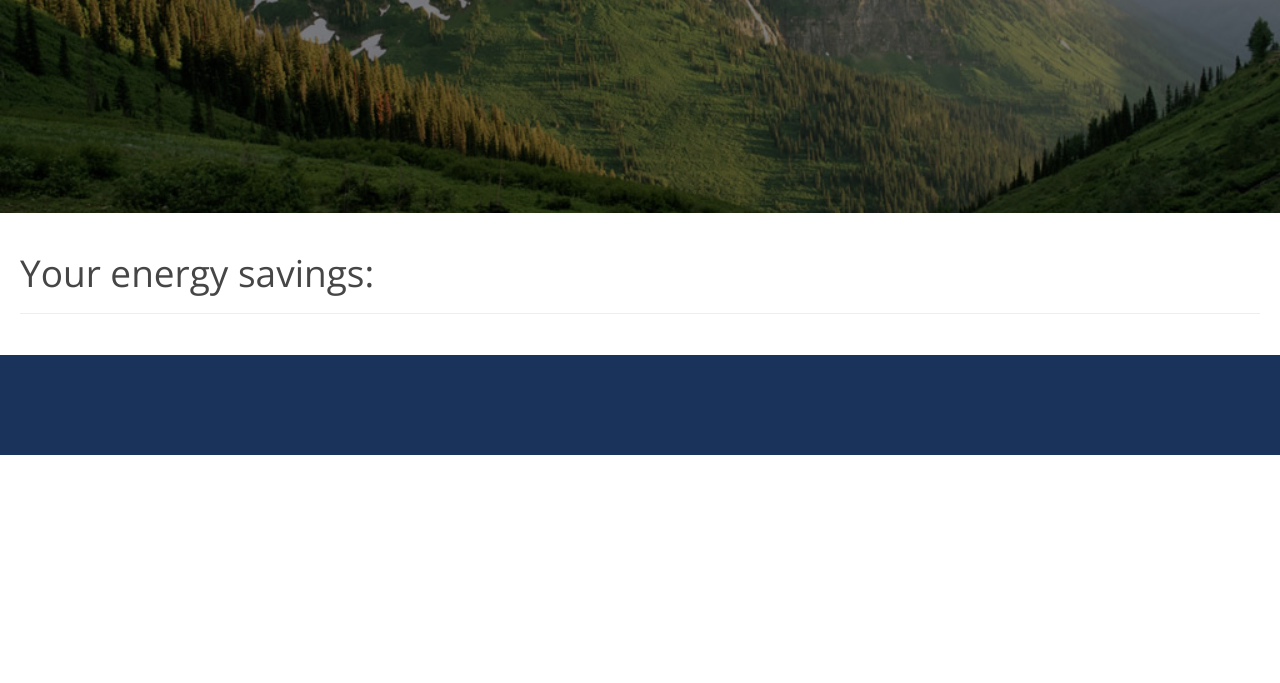
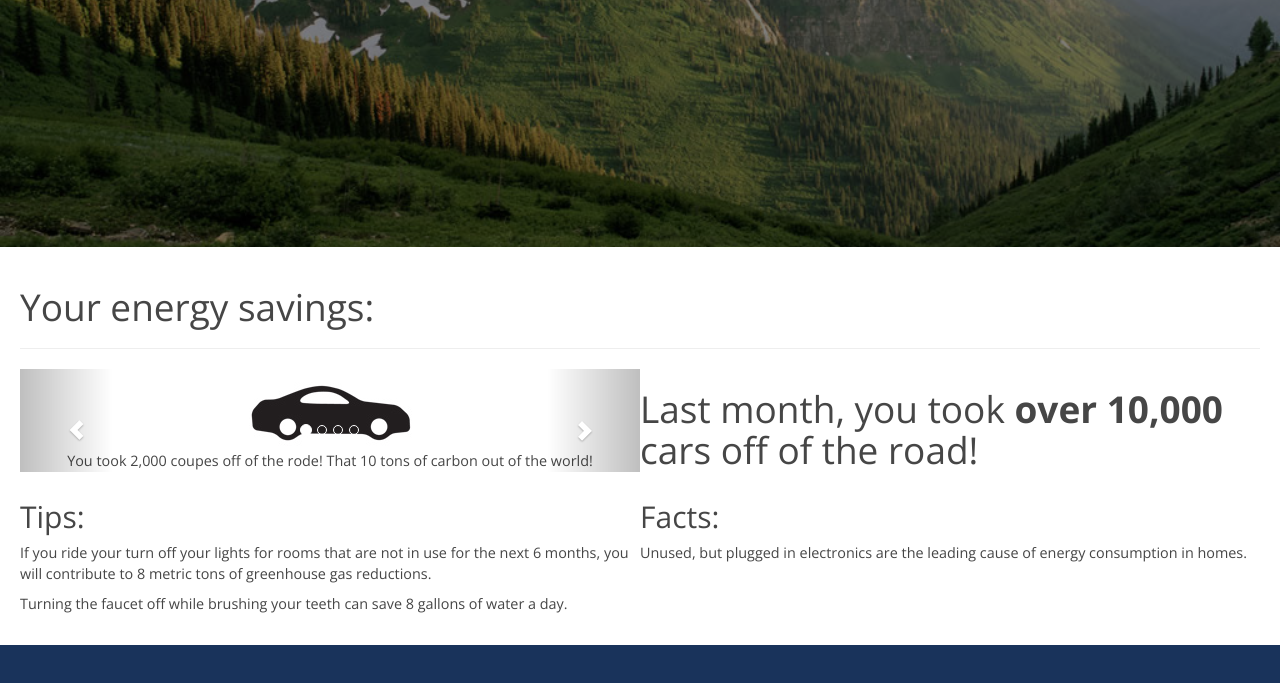
Before and after one commit to chrismgrant/opower-impactvis, a website: page app/index.html in a window 1280 px wide. Shown: the part 585-1268 px from the top of the page. Before the commit the page ends 1040 px from the top, so only its background shows below. Drawn offline with nearby package versions, Linux system fonts and the light colour scheme.

Commit message:
basic ui

```diff
--- a/app/partials/home.html
+++ b/app/partials/home.html
@@ -8,8 +8,8 @@
 	});
 
 	</script>
-	<div class="congrats" >
-		<div class="overlay"></div>
+	<div class="congrats row">
+		<div class="overlay hidden-xs hidden-sm hidden-md"></div>
 		<div class="main-text">
 			<h1 class="headline">
 				The World thanks you!
@@ -25,9 +25,78 @@
 			<h1> Your energy savings: </h1>
 			<hr>
 		</div>
+		<div class="row">
 		<div class="col-sm-6">
+			<div id="carousel-example-generic" class="carousel slide" data-ride="carousel">
+			  <!-- Indicators -->
+			  <ol class="carousel-indicators">
+			    <li data-target="#carousel-example-generic" data-slide-to="0" class="active"></li>
+			    <li data-target="#carousel-example-generic" data-slide-to="1"></li>
+			    <li data-target="#carousel-example-generic" data-slide-to="2"></li>
+					<li data-target="#carousel-example-generic" data-slide-to="3"></li>
+			  </ol>
+
+			  <!-- Wrapper for slides -->
+			  <div class="carousel-inner">
+			    <div class="item active">
+			      <img src="/images/coupe.png" alt="...">
+			      <div class="carousel-caption">
+
+			      </div>
+		        You took 2,000 coupes off of the rode!
+						That 10 tons of carbon out of the world!
+			    </div>
+			    <div class="item">
+			      <img src="/images/truck.png" alt="...">
+			      <div class="carousel-caption">
+
+			      </div>
+		        You took 1,000 trucks off of the rode!
+						That 100 tons of carbon out of the world!
+			    </div>
+			    <div class="item">
+			      <img src="/images/suv.png" alt="...">
+			      <div class="carousel-caption">
+
+			      </div>
+		        You took 1,500 SUVs off of the rode!
+						That 40 tons of carbon out of the world!
+			    </div>
+			    <div class="item">
+			      <img src="/images/hb.png" alt="...">
+			      <div class="carousel-caption">
+
+			      </div>
+		        You took 20,000 coupes off of the rode!
+						That 10 tons of carbon out of the world!
+			    </div>
+			  </div>
+
+			  <!-- Controls -->
+			  <a class="left carousel-control" href="#carousel-example-generic" data-slide="prev">
+			    <span class="glyphicon glyphicon-chevron-left"></span>
+			  </a>
+			  <a class="right carousel-control" href="#carousel-example-generic" data-slide="next">
+			    <span class="glyphicon glyphicon-chevron-right"></span>
+			  </a>
+			</div>
 		</div>
 		<div class="col-sm-6">
+			<h1>
+				 Last month, you took <b>over 10,000</b> cars off of the road!
+				</h1>
+		</div>
+		</div>
+		<div class="row">
+			<div class="col-sm-6">
+				<h2>Tips:</h2>
+				<p>If you ride your turn off your lights for rooms that are not in use for the next 6 months, you will contribute to 8 metric tons of greenhouse gas reductions. </p>
+				<p>Turning the faucet off while brushing your teeth can save 8 gallons of water a day. </p>
+			</div>
+			<div class="col-sm-6">
+				<h2>Facts:</h2>
+				<p>Unused, but plugged in electronics are the leading cause of energy consumption in homes.</p>
+			</div>
 		</div>
 	</div>
 </div>
--- a/app/sass/_overrides.scss
+++ b/app/sass/_overrides.scss
@@ -100,3 +100,11 @@ footer {
 	background: $white;
 	padding: 20px;
 }
+
+.carousel {
+	text-align: center;
+	img {
+		margin: 0 auto;
+	}
+
+}
```
Also changed, not shown: app/images/coupe.png (added), app/images/hb.png (added), app/images/sedan.png (added), app/images/suv.png (added), app/images/truck.png (added), app/stylesheets/styles.css.
